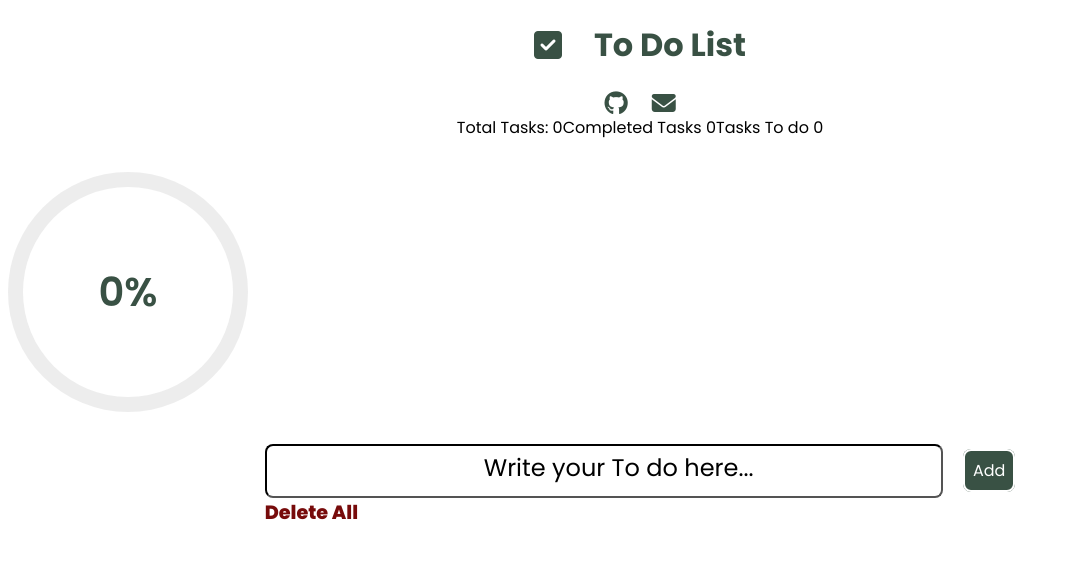
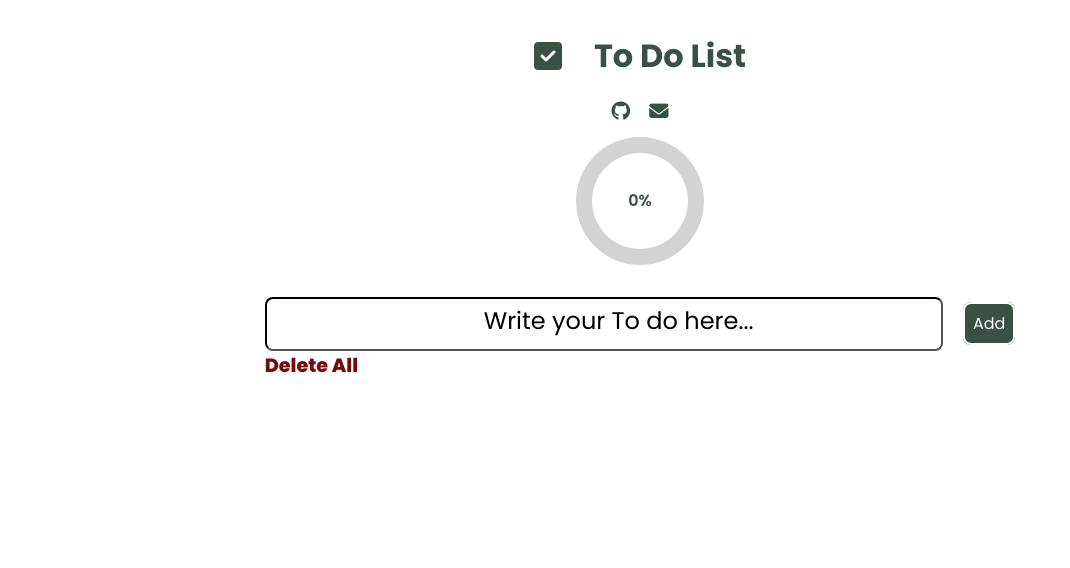
Before and after one commit to ahany42/to-do-list, a plain HTML site: page index.html in a window 1280 px wide. Shown: the whole page, without its empty margins (0-1070 px from the left). Drawn offline with Linux system fonts and the light colour scheme.

Commit message:
insights styling part 2

```diff
--- a/index.css
+++ b/index.css
@@ -6,6 +6,7 @@
 }
 
 .title{
+    margin-top:1em;
     display: flex;
     justify-content:center;
     color:#395144;
@@ -14,7 +15,7 @@
 .todocontainer{
     display:flex;
     justify-content: center;
-    padding-top:2em;
+    margin-top:2em;
 
 }
 .inputtext{
@@ -51,7 +52,7 @@
     padding:0;
     margin:0;
     width:13%;
-    margin-bottom:2em;
+
 }
 .del>i{
     color:rgb(119, 11, 11);
@@ -92,7 +93,7 @@
 
 }
 .social>a{
-    font-size:1.5em;
+    font-size:1.2em;
     color:#395144;
     cursor: pointer;
     text-decoration: none;
@@ -108,11 +109,48 @@
     font-size:1.1em;
     padding-left:0.5em;
 }
-.insights{
+.todotasks,.checknumber,.totaltasks{
+    display: none;
+
+}
+
+/* progress circle */
+.circlecontainer{
     display: flex;
+    flex-direction: column;
     justify-content: center;
-    margin-bottom:2em;
+    align-items: center;
 }
+
+.circular-progress{
+
+    height: 8em;
+    width: 8em;
+    border-radius: 50%;
+    background: conic-gradient(#395144 3.6deg, #D3D3D3 0deg);
+    display: flex;
+    align-items: center;
+    justify-content: center;
+    margin-left: auto;
+    margin-right:auto;
+    margin-top:1em;
+    margin-bottom:1em;
+}
+.circular-progress::before{
+    content: "";
+    position: absolute;
+    height: 6em;
+    width: 6em;
+    border-radius: 50%;
+    background-color: #fff;
+}
+.progress-value{
+    position: relative;
+    font-size: 1em;
+    font-weight: 600;
+    color: #395144;
+}
+
 @media (max-width:1560px){
     .taskbody{
         height:4em;
--- a/index.html
+++ b/index.html
@@ -3,7 +3,6 @@
     <head>
         <title>To Do list </title>
         <link rel="stylesheet" href="index.css">
-        <link rel="stylesheet" href="progresscircle.css">
         <link rel="stylesheet" href="https://cdnjs.cloudflare.com/ajax/libs/font-awesome/6.4.0/css/all.min.css">
     </head>
     <body>
@@ -15,28 +14,33 @@
         <a id="email" class="fa-solid fa-envelope" href="mailto:ahanyfathy42@gmail.com"></a>
 
     </div>
+
+       <div class="circular-progress">
+        <span class="progress-value">0 %</span>
+
+    </div>
+
+
+
     <div class="insights">
 <div class="totaltasks"></div>
 <div class="checknumber"></div>
 <div class="todotasks"></div>
 
 </div>
-<div class="container">
-    <div class="circular-progress">
-        <span class="progress-value">0%</span>
-    </div>
 
 
-</div>
-</div>
        <div class="todocontainer">
+
         <div>
+
        <input class="inputtext" type="text" maxlength="100" placeholder="Write your To do here..."  >
        <a class="addbtn">Add</a>
        <h2 class="deleteall">Delete All</h2>
     </div>
 
        </div>
+
     <div class="tasks" id="tasks">
 
     </div>
--- a/index.js
+++ b/index.js
@@ -176,5 +176,5 @@ function checkcount(taskarr){
   }
   counter++;
   progressValue.innerHTML=counter + "%";
-  circularProgress.style.background = `conic-gradient(#395144 ${counter * 3.6}deg, #ededed 0deg)`
+  circularProgress.style.background = `conic-gradient(#395144 ${counter * 3.6}deg, #D3D3D3 0deg)`
   }, 40);
--- a/progresscircle.css
+++ /dev/null
@@ -1,25 +0,0 @@
-@import url('https://fonts.googleapis.com/css2?family=Poppins:wght@300;400;500;600;700&display=swap');
-.circular-progress{
-    position: relative;
-    height: 15em;
-    width: 15em;
-    border-radius: 50%;
-    background: conic-gradient(#395144 3.6deg, #bebbbb 0deg);
-    display: flex;
-    align-items: center;
-    justify-content: center;
-}
-.circular-progress::before{
-    content: "";
-    position: absolute;
-    height: 210px;
-    width: 210px;
-    border-radius: 50%;
-    background-color: #fff;
-}
-.progress-value{
-    position: relative;
-    font-size: 40px;
-    font-weight: 600;
-    color: #395144;
-}
```
